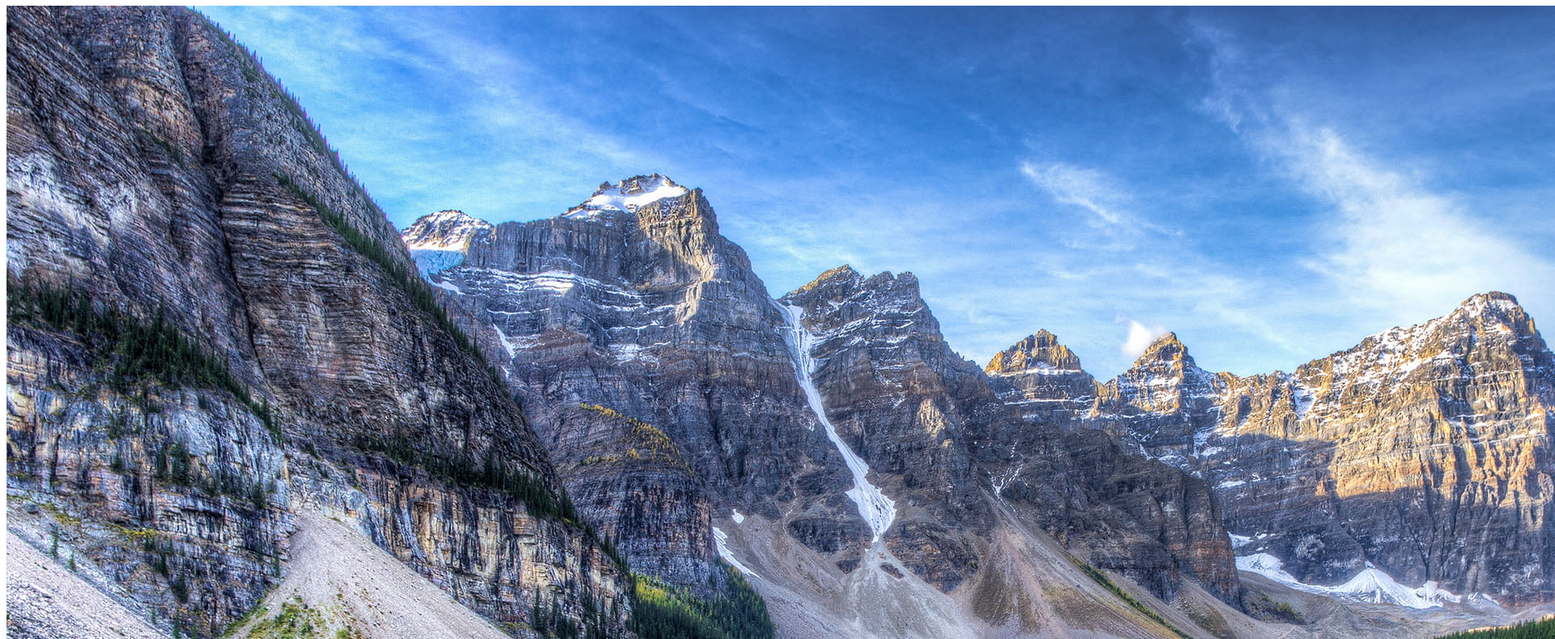
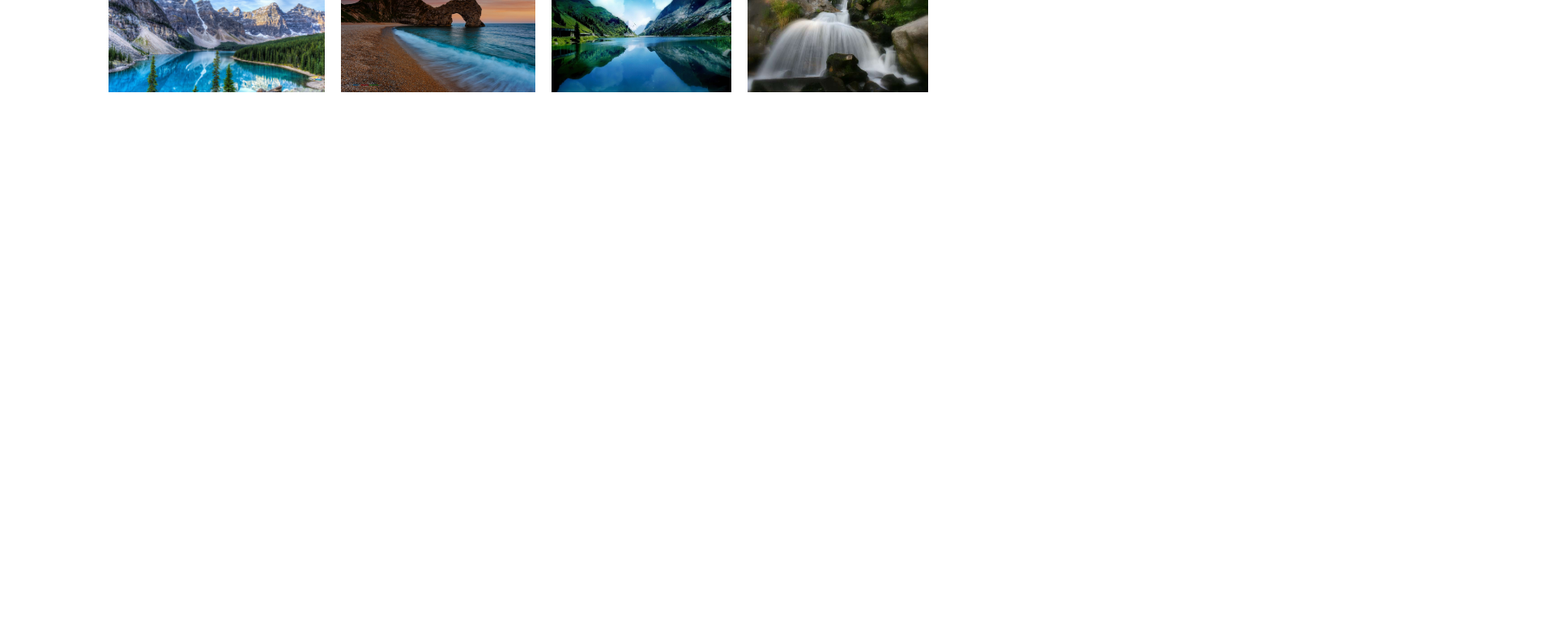
Before and after one commit to RazorBloody/TesteandoINF113, a plain HTML site: page index.html in a window 1280 px wide. Shown: the part 73-863 px from the top of the page at 81% size, 1920 px wide, since content can reach past the window. After the commit the page ends 800 px from the top, so only its background shows below. Drawn offline with Linux system fonts and the light colour scheme.

Commit message:
added styles on gallery

```diff
--- a/index.html
+++ b/index.html
@@ -4,10 +4,11 @@
     <meta charset="UTF-8">
     <meta name="viewport" content="width=device-width, initial-scale=1.0">
     <title>Galeria</title>
+    <link rel="stylesheet" href="style.css">
 </head>
 <body>
     <h1>Galeria Inicial</h1>
-    <section>
+    <section class="contenedor">
         <img src="Img/1.jpg">
         <img src="Img/2.jpg">
         <img src="Img/3.jpg">
--- /dev/null
+++ b/style.css
@@ -0,0 +1,24 @@
+* {
+    padding: 0;
+    margin: 0;
+}
+
+body {
+    width: 100vw;
+    display: flex;
+    flex-direction: column;
+    justify-content: center;
+    align-items: center;
+}
+
+.contenedor {
+    display: flex;
+    flex-wrap: wrap;
+    gap: 20px;
+    justify-content: space-around;
+}
+
+img {
+    height: 150px;
+    width: auto;
+}
```
